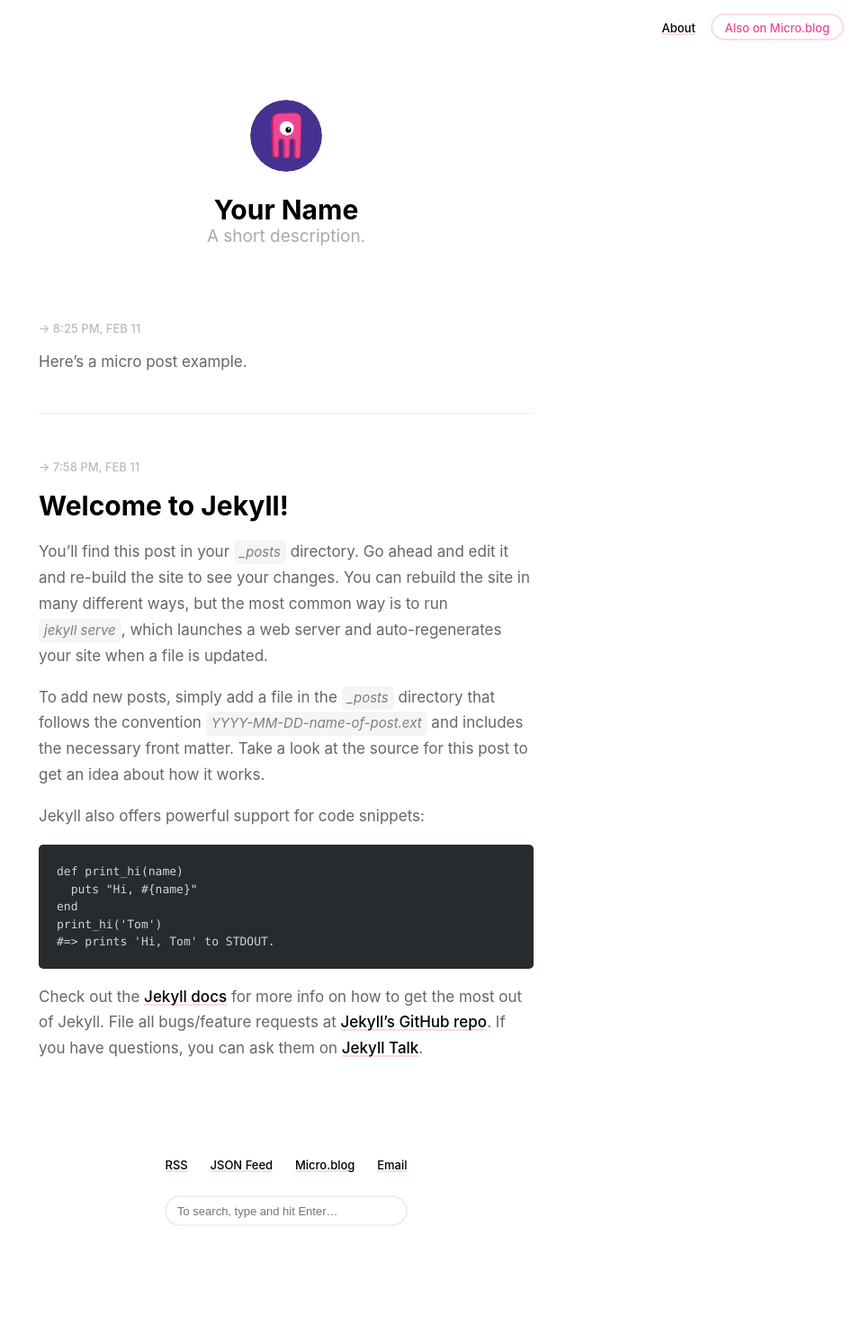
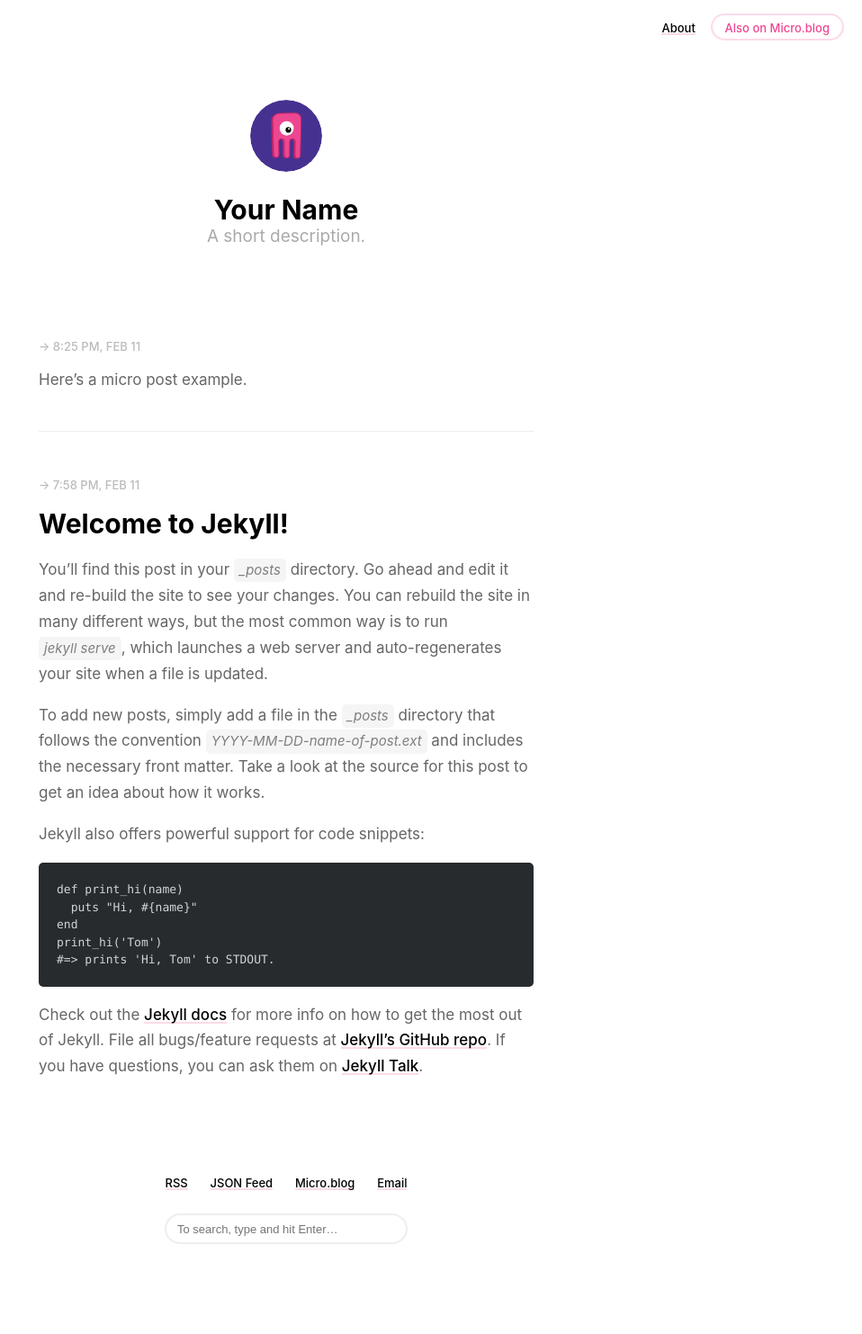
Before and after one commit to microdotblog/theme-marfa, a Jekyll site: the page built from index.html, in a window 1280 px wide. Shown: the whole page at 90% size, without its empty margins (322-1280 px from the left). Built offline with Jekyll 4.4.1, drawn with Linux system fonts in a browser that asks for light colours; the list of posts is cut into pages by our own code.

Commit message:
Tweaks to bio and profile sections

```diff
--- a/_layouts/default.html
+++ b/_layouts/default.html
@@ -29,7 +29,7 @@
       {% include profile.html %}
   {% endif %}
 
-  <section id="wrapper">
+  <section id="wrapper"{% if page.url == "/about/" %} class="bio"{% endif %}>
     {{ content }}
   </section>
 
--- a/assets/css/style.css
+++ b/assets/css/style.css
@@ -33,7 +33,7 @@ body {
 .profile #wrapper {
 	max-width: 600px;
 	margin: 0 auto;
-	padding: 70px 25px 80px 25px;
+	padding: 70px 25px 100px 25px;
 	text-align: center;
 }
 
@@ -49,6 +49,10 @@ body {
 	color: #aaa;
 	margin-top: 0;
 	font-weight: 400;
+}
+
+.bio p:first-child {
+	margin-top: 0;
 }
 
 /* Nav */
@@ -442,7 +446,7 @@ h2.headline {
 	.profile #wrapper {
 		max-width: 600px;
 		margin: 0 auto;
-		padding: 60px 25px 20px 25px;
+		padding: 60px 25px 30px 25px;
 		text-align: center;
 	}
 	.post { margin: 40px 0; }
```
